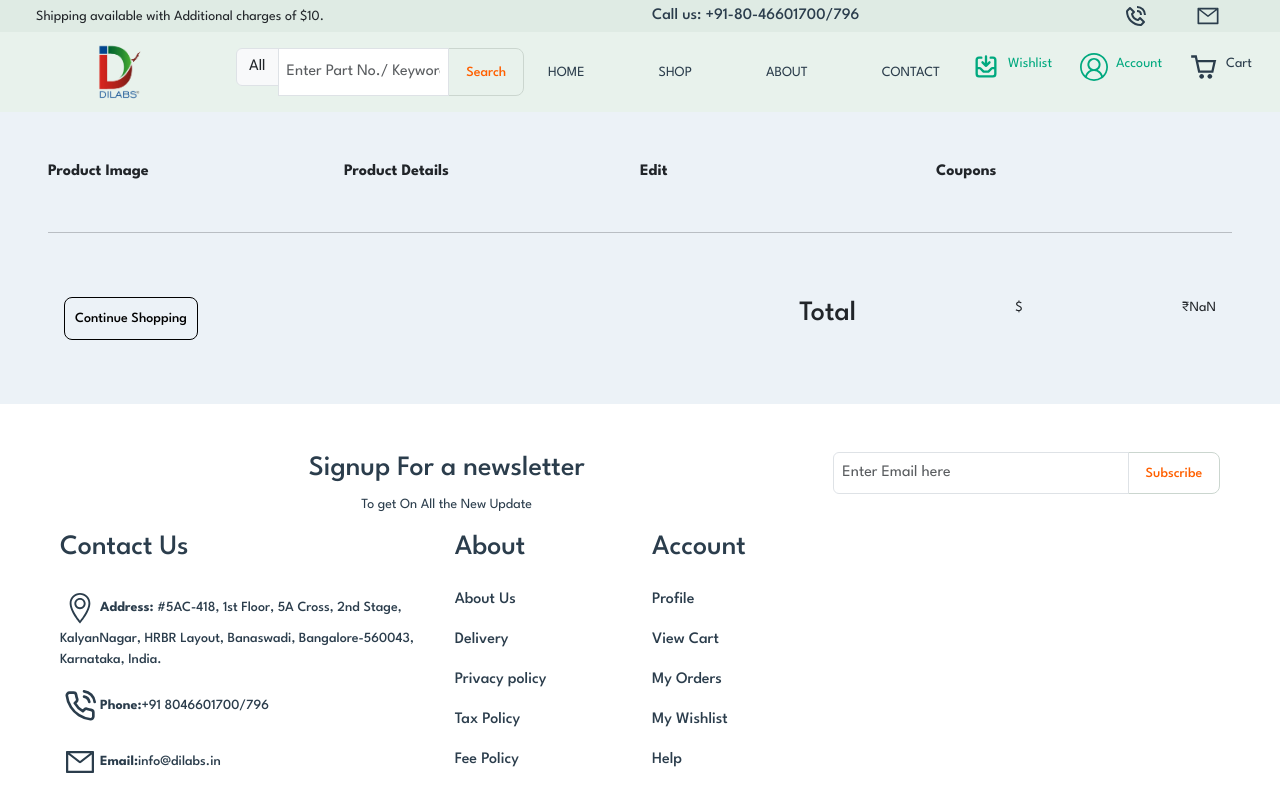
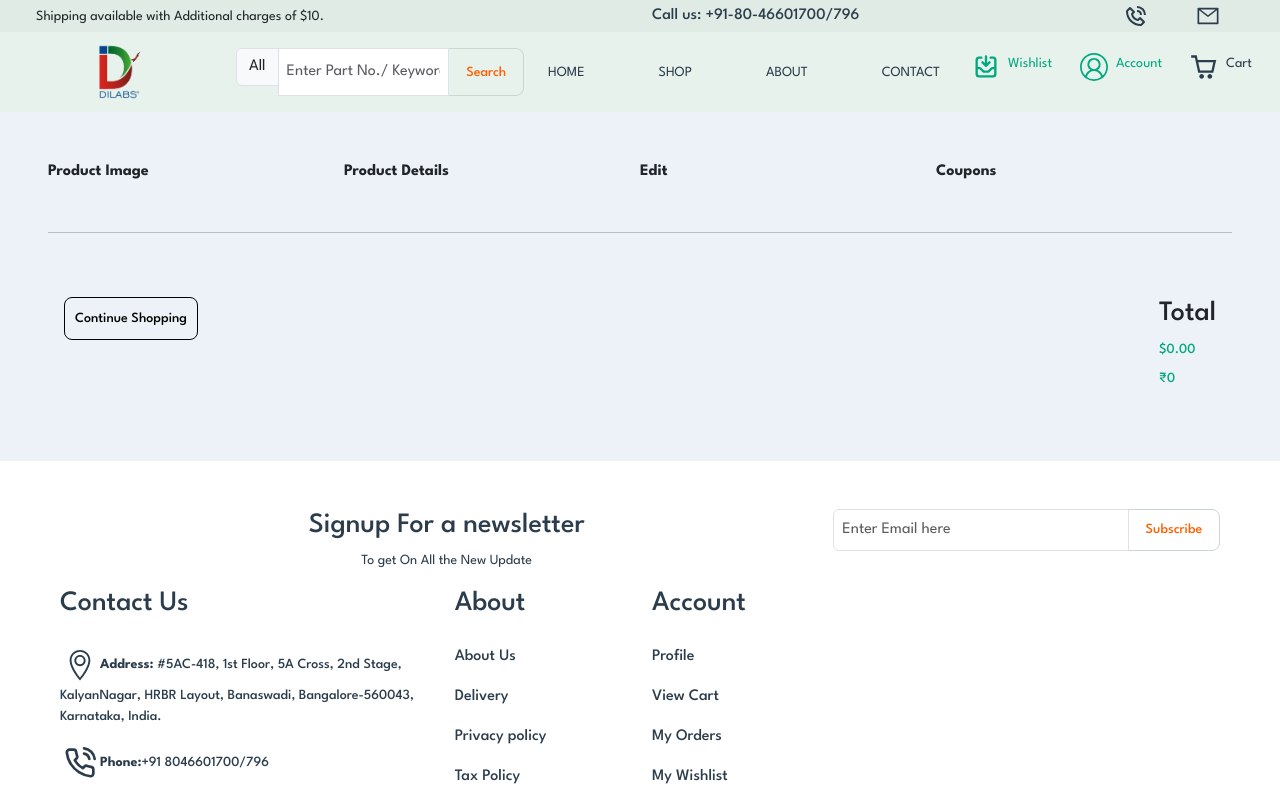
Before and after one commit to DILABS-WEB/Dilabs_Product, a React (Vite) app: page /cart in a window 1280 px wide. Shown: the top 790 px of the page. Built offline with nearby package versions, Linux system fonts and the light colour scheme.

Commit message:
updated with total

```diff
--- a/src/App.css
+++ b/src/App.css
@@ -363,4 +363,8 @@ tbody{
 .input-group button{
   border: 1px solid var(--lighter);
 }
+.price{
+  color: var(--primary);
+  font-weight: 450;
+}
 /* Carts End Here */
--- a/src/pages/cart.jsx
+++ b/src/pages/cart.jsx
@@ -12,7 +12,7 @@ import CartItem from '../components/cartitems'
 const cart = (props) => {
 
     const { getTotalCartAmount,addToCart,cartItems } = useContext(ShopContext);
-    const TotalAmount = getTotalCartAmount;
+    const TotalAmount = getTotalCartAmount();
 
   return <>
    <section className='cart-item p-5'>
@@ -50,10 +50,13 @@ const cart = (props) => {
           Continue Shopping
         </button>
      </div>
+      <div>
+      <h3>Total </h3>
+        <p className="price mb-2">${TotalAmount} </p>
+        <p className="price mb-2">₹{82*TotalAmount} </p>
+      </div>
 
-        <h3>Total</h3>
-      <p className="">${getTotalCartAmount}</p>
-      <p className="">₹{82.03*getTotalCartAmount}</p>
+
     </div>
 </section>
   </>;
```
